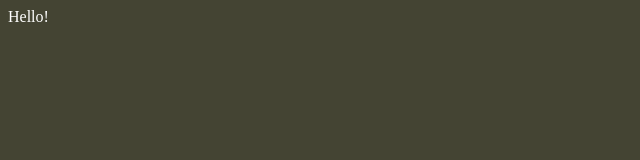
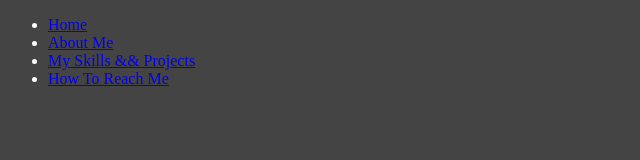
Before and after one commit to progmatic-99/progmatic-99.github.io, a website: page dist/index.html in a window 1280 px wide. Shown: the whole page, without its empty margins (0-640 px from the left). Drawn offline with Linux system fonts and the light colour scheme.

Commit message:
Start page created

```diff
--- a/scss/main.scss
+++ b/scss/main.scss
@@ -1,4 +1,4 @@
-$primary-color: #443;
+$primary-color: #444;
 
 body {
   background-color: $primary-color;
```
Also changed, not shown: dist/css/main.css, dist/index.html.
